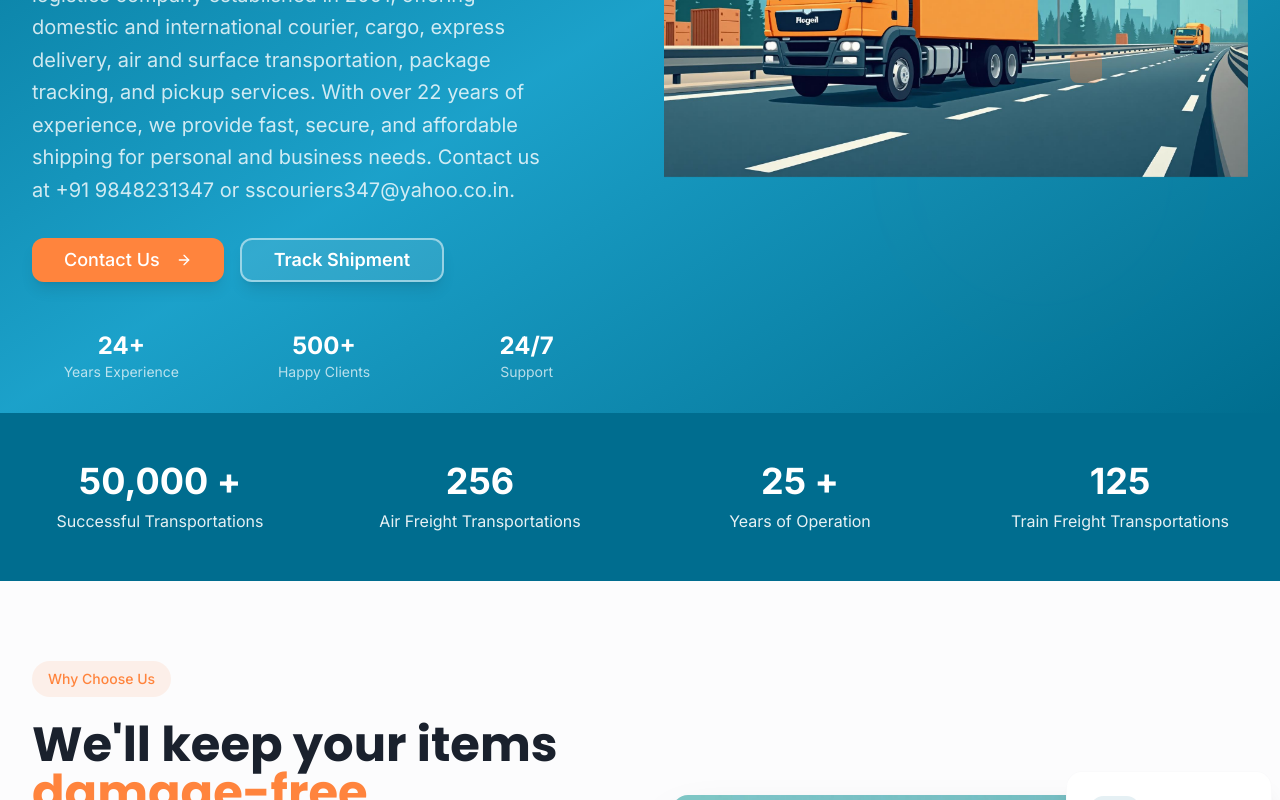
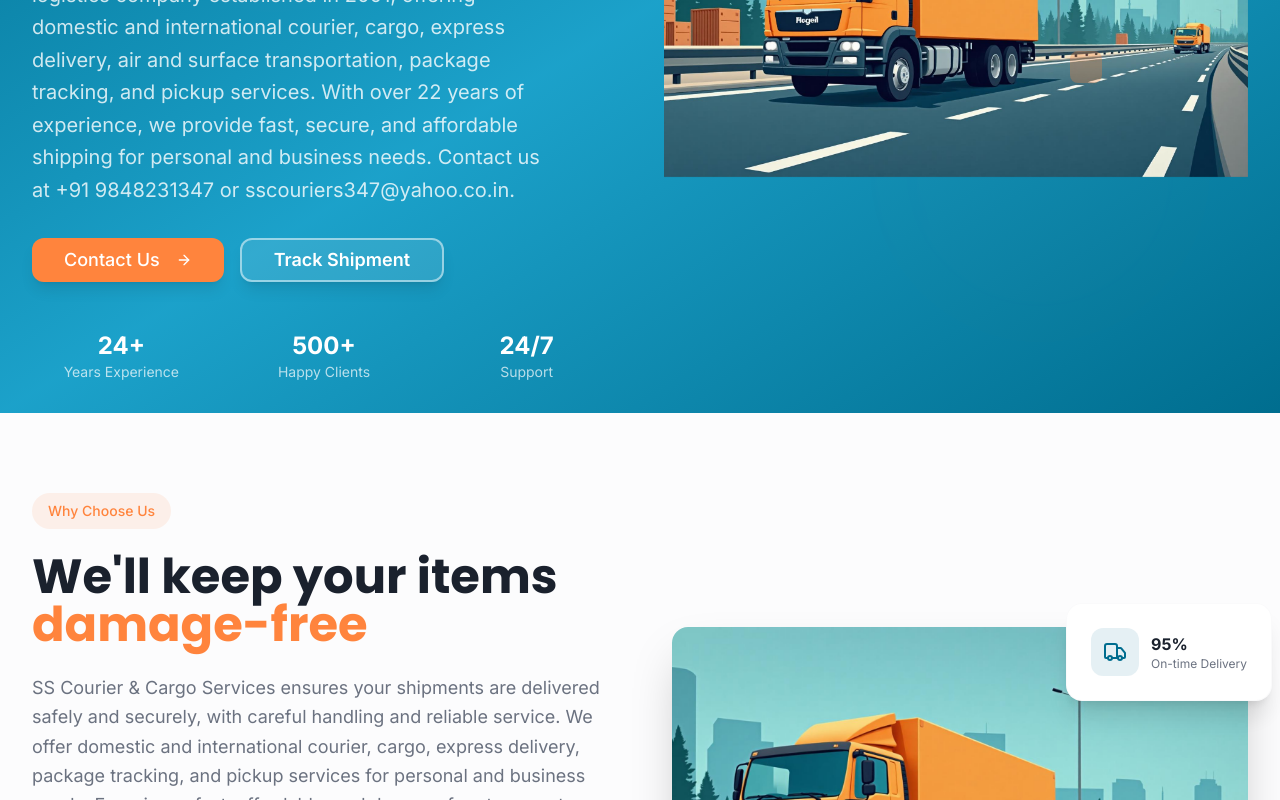
Before and after one commit to thehyperboy/SS-Courier-Cargo-Services, a React (Vite) app: page / in a window 1280 px wide. Shown: the part 452-1252 px from the top of the page. Built offline with nearby package versions, Linux system fonts and the light colour scheme.

Commit message:
Revert "Add animated StatsStrip component to homepage"
This reverts commit 377e328fdec23630875f1867301696140e7c9836.

```diff
--- a/src/components/blocks/StatsStrip.tsx
+++ /dev/null
@@ -1,74 +0,0 @@
-import { useEffect, useState } from 'react';
-
-interface Stat {
-  label: string;
-  value: number;
-  suffix?: string;
-}
-
-const stats: Stat[] = [
-  {
-    label: 'Successful Transportations',
-    value: 50000,
-    suffix: '+',
-  },
-  {
-    label: 'Air Freight Transportations',
-    value: 256,
-  },
-  {
-    label: 'Years of Operation',
-    value: 25,
-    suffix: '+',
-  },
-  {
-    label: 'Train Freight Transportations',
-    value: 125,
-  },
-];
-
-function AnimatedCounter({ value, duration = 1500 }: { value: number; duration?: number }) {
-  const [count, setCount] = useState(0);
-
-  useEffect(() => {
-    let start = 0;
-    const totalFrames = Math.round(duration / 16);
-    const increment = value / totalFrames;
-
-    const id = setInterval(() => {
-      start += increment;
-      if (start >= value) {
-        start = value;
-        clearInterval(id);
-      }
-      setCount(Math.floor(start));
-    }, 16);
-
-    return () => clearInterval(id);
-  }, [value, duration]);
-
-  return <span>{count.toLocaleString()}</span>;
-}
-
-/**
- * StatsStrip – full-width dark bar displaying animated business stats.
- * Keep all textual content unchanged, purely visual enhancement.
- */
-export default function StatsStrip() {
-  return (
-    <section className="bg-primary text-white py-12">
-      <div className="max-w-7xl mx-auto grid grid-cols-2 md:grid-cols-4 gap-8 px-4">
-        {stats.map((stat) => (
-          <div key={stat.label} className="text-center animate-slide-up">
-            <div className="text-3xl md:text-4xl font-bold mb-2">
-              <AnimatedCounter value={stat.value} /> {stat.suffix ?? ''}
-            </div>
-            <p className="text-sm md:text-base opacity-90 whitespace-pre-line leading-snug">
-              {stat.label}
-            </p>
-          </div>
-        ))}
-      </div>
-    </section>
-  );
-}
--- a/src/pages/Home.tsx
+++ b/src/pages/Home.tsx
@@ -2,7 +2,6 @@ import { Link } from 'react-router-dom';
 import { ArrowRight, Package, Globe, Truck, Zap, MapPin, Clock, Users, Shield, Star, CheckCircle } from 'lucide-react';
 import { Button } from '@/components/ui/button';
 import heroImage from '@/assets/hero-courier.jpg';
-import StatsStrip from '@/components/blocks/StatsStrip';
 
 const services = [
   {
@@ -176,9 +175,6 @@ export default function Home() {
           </div>
         </div>
       </section>
-
-      {/* Stats Strip */}
-      <StatsStrip />
 
       {/* Main Features Section */}
       <section className="py-20 bg-secondary/20">
```
Also changed, not shown: package.json (+0 -12 lines), 1 other file (tests, documents, lock files or other folders).
